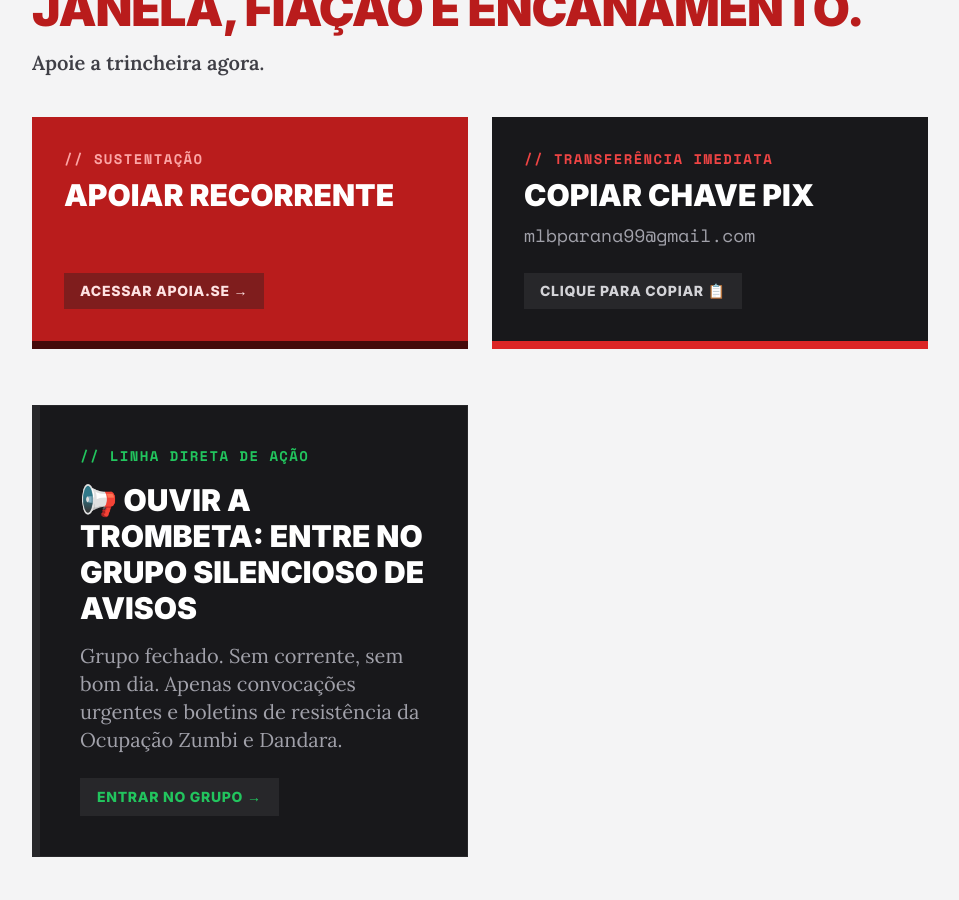
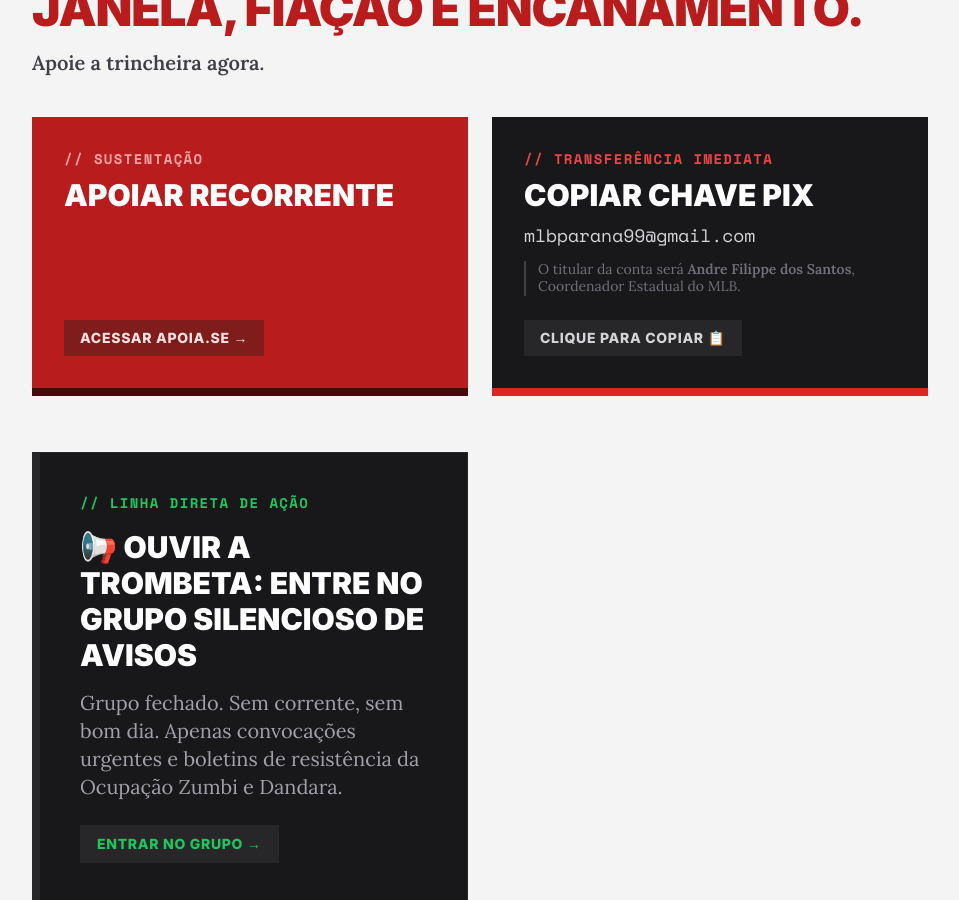
Before and after one commit to rjamur/boralutar, a Jekyll site: the page built from index.md, in a window 1280 px wide and 900 px high, scrolled down 726 px. Shown: the whole window, without its empty margins (160-1119 px from the left). Built offline with Jekyll 4.4.1, drawn with Linux system fonts in a browser that asks for light colours; nearby versions of some CDN libraries.

Commit message:
Informação do nome do coordenador referente ao pix

```diff
--- a/index.md
+++ b/index.md
@@ -53,19 +53,25 @@ permalink: /
                 </div>
             </a>
 
-            <!-- Botão PIX (Copy to Clipboard) -->
-            <button onclick="navigator.clipboard.writeText('mlbparana99@gmail.com'); alert('Chave PIX copiada com sucesso: mlbparana99@gmail.com');" class="bg-zinc-900 hover:bg-black text-white text-left p-8 border-b-8 border-red-600 transition-transform hover:-translate-y-1 group flex flex-col justify-between cursor-copy">
-                <div>
-                    <div class="font-tech text-red-500 text-sm font-bold tracking-widest uppercase mb-2 group-hover:text-red-400">
-                        // Transferência Imediata
-                    </div>
-                    <h3 class="font-ui font-black text-3xl uppercase mb-2">Copiar Chave PIX</h3>
-                    <p class="font-tech text-zinc-400 text-lg break-all">mlbparana99@gmail.com</p>
-                </div>
-                <div class="mt-6 inline-block bg-zinc-800 px-4 py-2 font-ui text-sm font-bold uppercase tracking-wider text-zinc-300 group-hover:bg-zinc-700 transition-colors">
-                    Clique para Copiar 📋
-                </div>
-            </button>
+<!-- Botão PIX (Copy to Clipboard) -->
+<button onclick="navigator.clipboard.writeText('mlbparana99@gmail.com'); alert('Chave copiada com sucesso!\n\nPara sua segurança: O recebedor no seu banco aparecerá como Andre Filippe dos Santos (Coordenador do MLB).');" class="bg-zinc-900 hover:bg-black text-white text-left p-8 border-b-8 border-red-600 transition-transform hover:-translate-y-1 group flex flex-col justify-between cursor-copy w-full">
+    <div>
+        <div class="font-tech text-red-500 text-sm font-bold tracking-widest uppercase mb-2 group-hover:text-red-400">
+            // Transferência Imediata
+        </div>
+        <h3 class="font-ui font-black text-3xl uppercase mb-2">Copiar Chave PIX</h3>
+        <p class="font-tech text-zinc-300 text-lg break-all mb-3">mlbparana99@gmail.com</p>
+
+        <!-- Aviso de Transparência -->
+        <p class="font-story text-zinc-500 text-sm leading-tight border-l-2 border-zinc-700 pl-3">
+            O titular da conta será <strong>Andre Filippe dos Santos</strong>,<br>
+            Coordenador Estadual do MLB.
+        </p>
+    </div>
+    <div class="mt-6 inline-block bg-zinc-800 px-4 py-2 font-ui text-sm font-bold uppercase tracking-wider text-zinc-300 group-hover:bg-zinc-700 transition-colors">
+        Clique para Copiar 📋
+    </div>
+</button>
 
 <!-- CTA TROMBETA (WhatsApp) -->
 <div class="mt-8 w-full">
```
